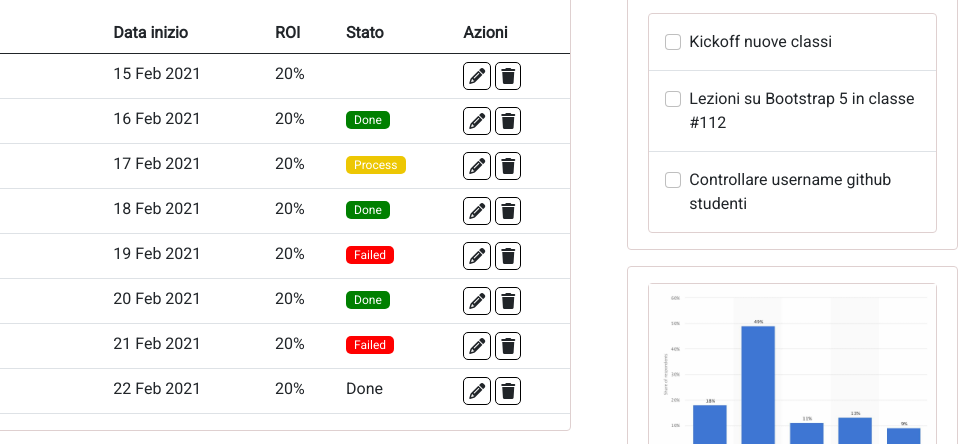
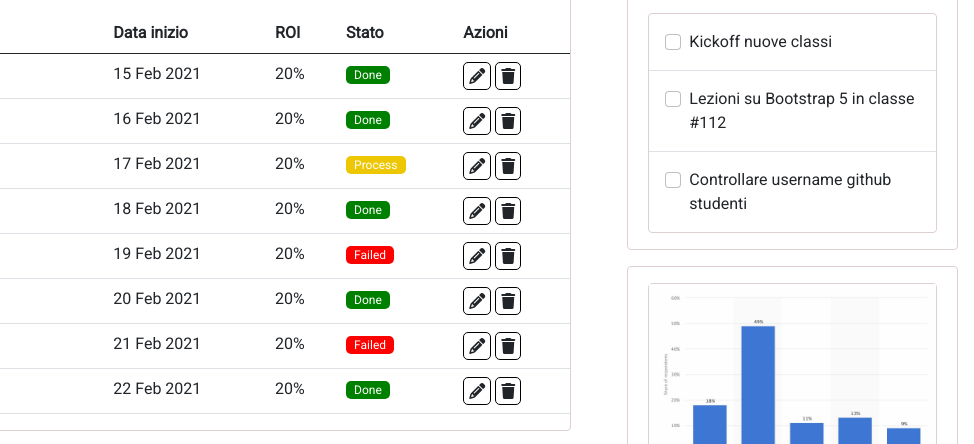
Before and after one commit to Andrea9808/html-css-bootstrap-dashboard, a plain HTML site: page index.html in a window 1280 px wide. Shown: the part 248-692 px from the top of the page, 306-1280 px from the left. Drawn offline with nearby package versions, Linux system fonts and the light colour scheme.

Commit message:
fix button

```diff
--- a/index.html
+++ b/index.html
@@ -303,7 +303,7 @@
                                             </td>
                                             <td class="d-none d-md-table-cell">15 Feb 2021</td>
                                             <td class="d-none d-md-table-cell">20%</td>
-                                            <td><span class="button_table">Done</span></td>
+                                            <td><span class="button_table green">Done</span></td>
                                             <td><i class="fa-solid fa-pencil"></i> <i class="fa-solid fa-trash"></i>
                                             </td>
                                         </tr>
@@ -366,7 +366,7 @@
                                             </td>
                                             <td class="d-none d-md-table-cell">22 Feb 2021</td>
                                             <td class="d-none d-md-table-cell">20%</td>
-                                            <td><span class="done">Done</span></td>
+                                            <td><span class="button_table green">Done</span></td>
                                             <td><i class="fa-solid fa-pencil"></i> <i class="fa-solid fa-trash"></i>
                                             </td>
                                         </tr>
```
